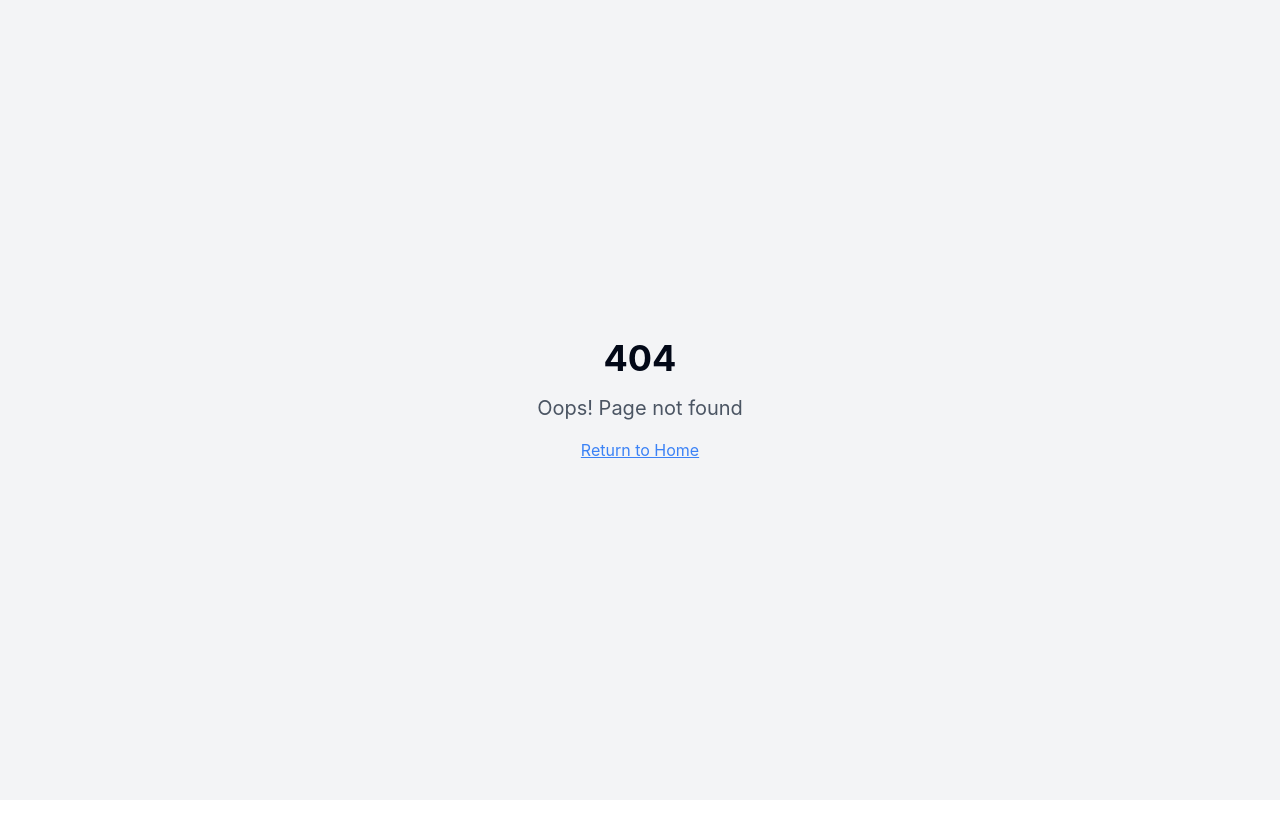
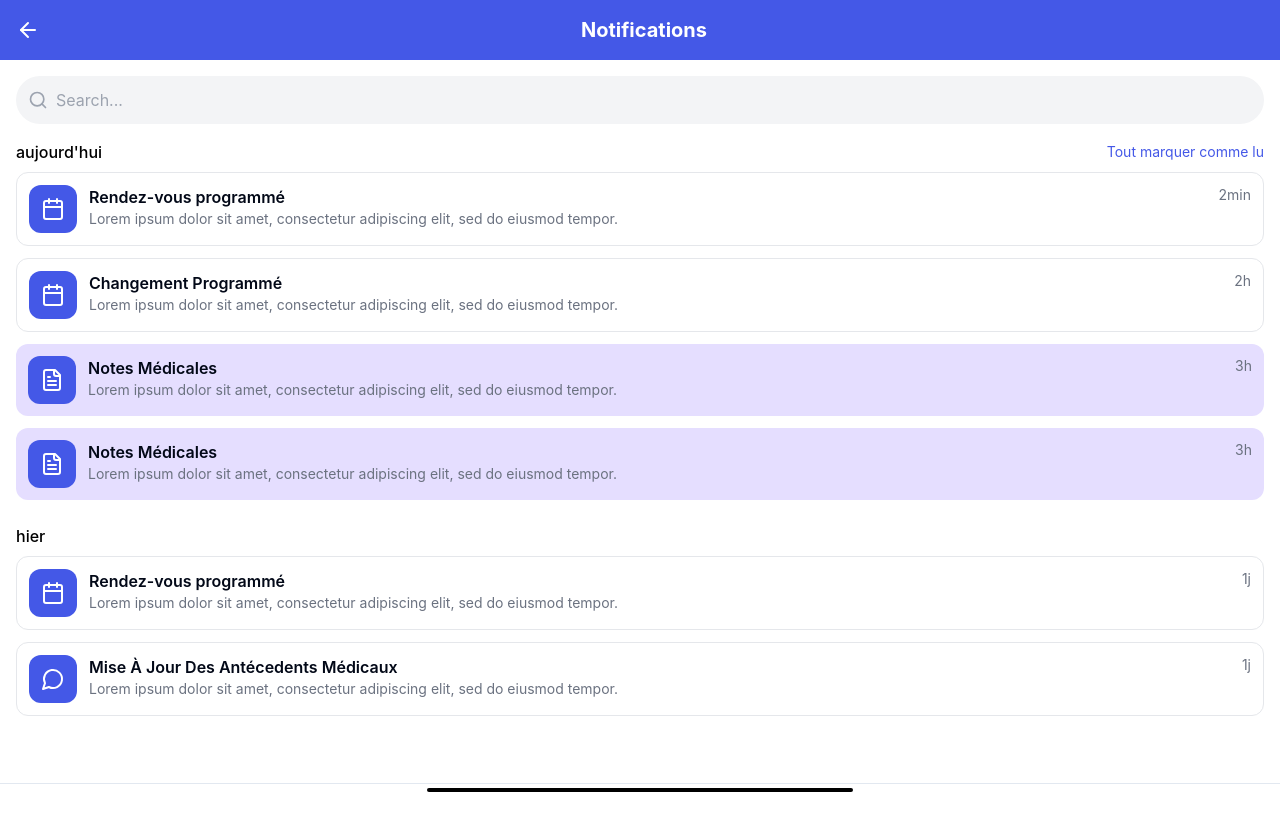
Before and after one commit to Johan-kabo/forever-care-app, a React (Vite) app: page /notifications in a window 1280 px wide. Before the commit this address had no page. Built offline with nearby package versions, Linux system fonts and the light colour scheme.

Commit message:
Add notifications page
Adds a notifications page to the application.

```diff
--- a/src/App.tsx
+++ b/src/App.tsx
@@ -10,6 +10,7 @@ import Messages from "./pages/Messages";
 import Profile from "./pages/Profile";
 import FavouriteDoctors from "./pages/FavouriteDoctors";
 import TopDoctors from "./pages/TopDoctors";
+import Notifications from "./pages/Notifications";
 import NotFound from "./pages/NotFound";
 
 const queryClient = new QueryClient();
@@ -27,6 +28,7 @@ const App = () => (
           <Route path="/profile" element={<Profile />} />
           <Route path="/favourite-doctors" element={<FavouriteDoctors />} />
           <Route path="/top-doctors" element={<TopDoctors />} />
+          <Route path="/notifications" element={<Notifications />} />
           <Route path="*" element={<NotFound />} />
         </Routes>
       </BrowserRouter>
--- /dev/null
+++ b/src/pages/Notifications.tsx
@@ -0,0 +1,138 @@
+
+import React from "react";
+import { ArrowLeft, Search, Calendar, FileText, MessageCircle } from "lucide-react";
+import { Link } from "react-router-dom";
+
+const Notifications = () => {
+  const notificationsData = [
+    {
+      date: "aujourd'hui",
+      items: [
+        {
+          id: 1,
+          title: "Rendez-vous programmé",
+          description: "Lorem ipsum dolor sit amet, consectetur adipiscing elit, sed do eiusmod tempor.",
+          time: "2min",
+          icon: <Calendar className="text-white" />,
+          type: "appointment"
+        },
+        {
+          id: 2,
+          title: "Changement Programmé",
+          description: "Lorem ipsum dolor sit amet, consectetur adipiscing elit, sed do eiusmod tempor.",
+          time: "2h",
+          icon: <Calendar className="text-white" />,
+          type: "change"
+        },
+        {
+          id: 3,
+          title: "Notes Médicales",
+          description: "Lorem ipsum dolor sit amet, consectetur adipiscing elit, sed do eiusmod tempor.",
+          time: "3h",
+          icon: <FileText className="text-white" />,
+          type: "medical"
+        },
+        {
+          id: 4,
+          title: "Notes Médicales",
+          description: "Lorem ipsum dolor sit amet, consectetur adipiscing elit, sed do eiusmod tempor.",
+          time: "3h",
+          icon: <FileText className="text-white" />,
+          type: "medical"
+        }
+      ]
+    },
+    {
+      date: "hier",
+      items: [
+        {
+          id: 5,
+          title: "Rendez-vous programmé",
+          description: "Lorem ipsum dolor sit amet, consectetur adipiscing elit, sed do eiusmod tempor.",
+          time: "1j",
+          icon: <Calendar className="text-white" />,
+          type: "appointment"
+        },
+        {
+          id: 6,
+          title: "Mise À Jour Des Antécedents Médicaux",
+          description: "Lorem ipsum dolor sit amet, consectetur adipiscing elit, sed do eiusmod tempor.",
+          time: "1j",
+          icon: <MessageCircle className="text-white" />,
+          type: "update"
+        }
+      ]
+    }
+  ];
+
+  return (
+    <div className="flex flex-col min-h-screen bg-white">
+      {/* Header */}
+      <div className="bg-health-primary text-white px-4 py-4 flex items-center">
+        <Link to="/" className="mr-4">
+          <ArrowLeft size={24} />
+        </Link>
+        <h1 className="text-xl font-bold flex-1 text-center mr-8">Notifications</h1>
+      </div>
+
+      {/* Search bar */}
+      <div className="px-4 py-4">
+        <div className="relative">
+          <div className="absolute inset-y-0 left-3 flex items-center pointer-events-none">
+            <Search size={20} className="text-gray-400" />
+          </div>
+          <input
+            type="text"
+            placeholder="Search..."
+            className="w-full bg-gray-100 text-gray-600 rounded-full py-3 pl-10 pr-4 focus:outline-none"
+          />
+        </div>
+      </div>
+
+      {/* Notifications list */}
+      <div className="flex-1 px-4 pb-20">
+        {notificationsData.map((section, index) => (
+          <div key={index} className="mb-6">
+            <div className="flex justify-between items-center mb-2">
+              <h2 className="text-black font-medium">{section.date}</h2>
+              {index === 0 && (
+                <button className="text-health-primary text-sm">
+                  Tout marquer comme lu
+                </button>
+              )}
+            </div>
+
+            <div className="space-y-3">
+              {section.items.map((notification) => (
+                <div
+                  key={notification.id}
+                  className={`flex items-start p-3 rounded-xl ${
+                    notification.type === "medical" ? "bg-[#E5DEFF]" : "bg-white border border-gray-200"
+                  }`}
+                >
+                  <div className="w-12 h-12 rounded-xl bg-health-primary flex items-center justify-center mr-3 flex-shrink-0">
+                    {notification.icon}
+                  </div>
+                  <div className="flex-1">
+                    <h3 className="font-semibold text-base">{notification.title}</h3>
+                    <p className="text-sm text-gray-500">{notification.description}</p>
+                  </div>
+                  <div className="text-sm text-gray-500 ml-2">
+                    {notification.time}
+                  </div>
+                </div>
+              ))}
+            </div>
+          </div>
+        ))}
+      </div>
+
+      {/* Home indicator */}
+      <div className="fixed bottom-0 left-0 right-0 flex justify-center pb-2 pt-1 bg-white border-t">
+        <div className="h-1 w-1/3 bg-black rounded-full"></div>
+      </div>
+    </div>
+  );
+};
+
+export default Notifications;
```
